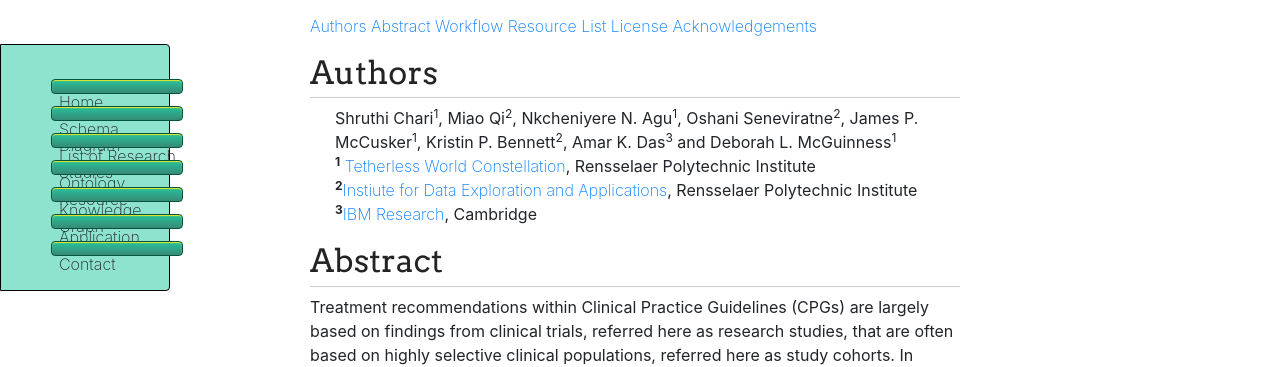
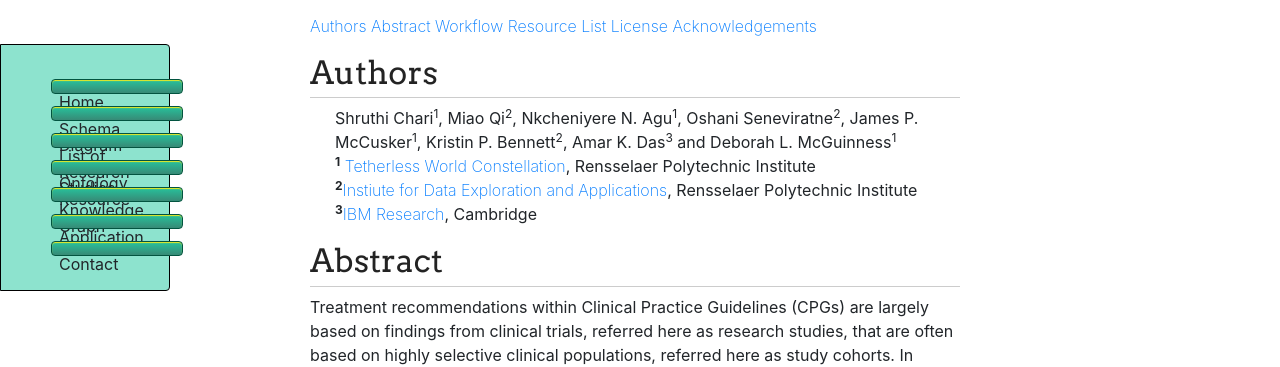
Before and after one commit to tetherless-world/study-cohort-ontology, a Jekyll site: the page built from index.md, in a window 1280 px wide. Shown: the part 238-605 px from the top of the page. Built offline with Jekyll 4.4.1, drawn with Linux system fonts in a browser that asks for light colours; nearby versions of some CDN libraries; our own code applies the rules of GitHub Pages for plain Markdown files; library files that are not in the unit come from our copies.

Commit message:
Update default.html

```diff
--- a/_layouts/default.html
+++ b/_layouts/default.html
@@ -30,25 +30,25 @@
       <header style="background-color:#8DE3CE;">
         <ul class="navbar-nav" style="background-color:#8DE3CE;">
             <li class="nav-item">
-                <a class="nav-link js-scroll-trigger" href="{{site.baseurl}}/index">Home</a>
+                <a class="nav-link js-scroll-trigger" href="{{site.baseurl}}/index"><strong>Home</strong></a>
             </li>
             <li class="nav-item">
-                <a class="nav-link js-scroll-trigger" href="{{site.baseurl}}/schema-diagram">Schema Diagram</a>
+                <a class="nav-link js-scroll-trigger" href="{{site.baseurl}}/schema-diagram"><strong>Schema Diagram</strong></a>
             </li>
 	    <li class="nav-item">
-                <a class="nav-link js-scroll-trigger" href="{{site.baseurl}}/papers-used">List of Research Studies</a>
+                <a class="nav-link js-scroll-trigger" href="{{site.baseurl}}/papers-used"><strong>List of Research Studies</strong></a>
             </li>
             <li class="nav-item">
-                <a class="nav-link js-scroll-trigger" href="{{site.baseurl}}/ontology-resource">Ontology Resource</a>
+                <a class="nav-link js-scroll-trigger" href="{{site.baseurl}}/ontology-resource"><strong>Ontology Resource</strong></a>
             </li>
             <li class="nav-item">
-                <a class="nav-link js-scroll-trigger" href="{{site.baseurl}}/knowledge-graph">Knowledge Graph</a>
+                <a class="nav-link js-scroll-trigger" href="{{site.baseurl}}/knowledge-graph"><strong>Knowledge Graph</strong></a>
             </li>
             <li class="nav-item">
-                <a class="nav-link js-scroll-trigger" href="{{site.baseurl}}/application">Application </a>
+                <a class="nav-link js-scroll-trigger" href="{{site.baseurl}}/application"><strong>Application</strong></a>
             </li>
             <li class="nav-item">
-                <a class="nav-link js-scroll-trigger" href="{{site.baseurl}}/contact">Contact</a>
+                <a class="nav-link js-scroll-trigger" href="{{site.baseurl}}/contact"><strong>Contact</strong></a>
             </li>
         </ul>
 
```
